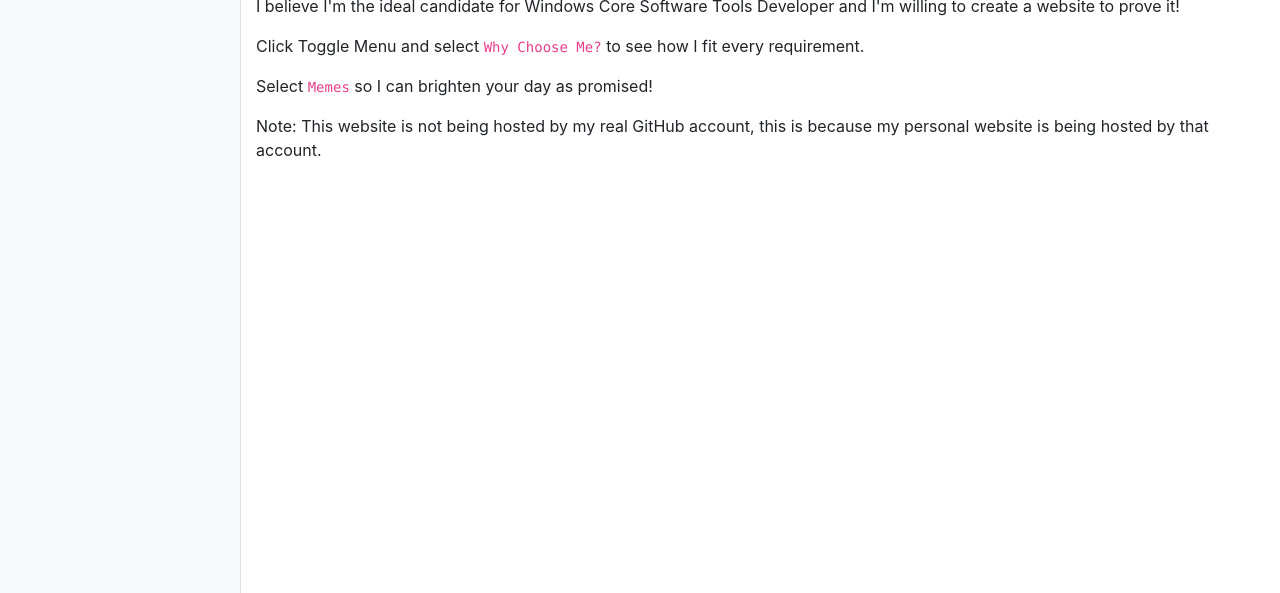
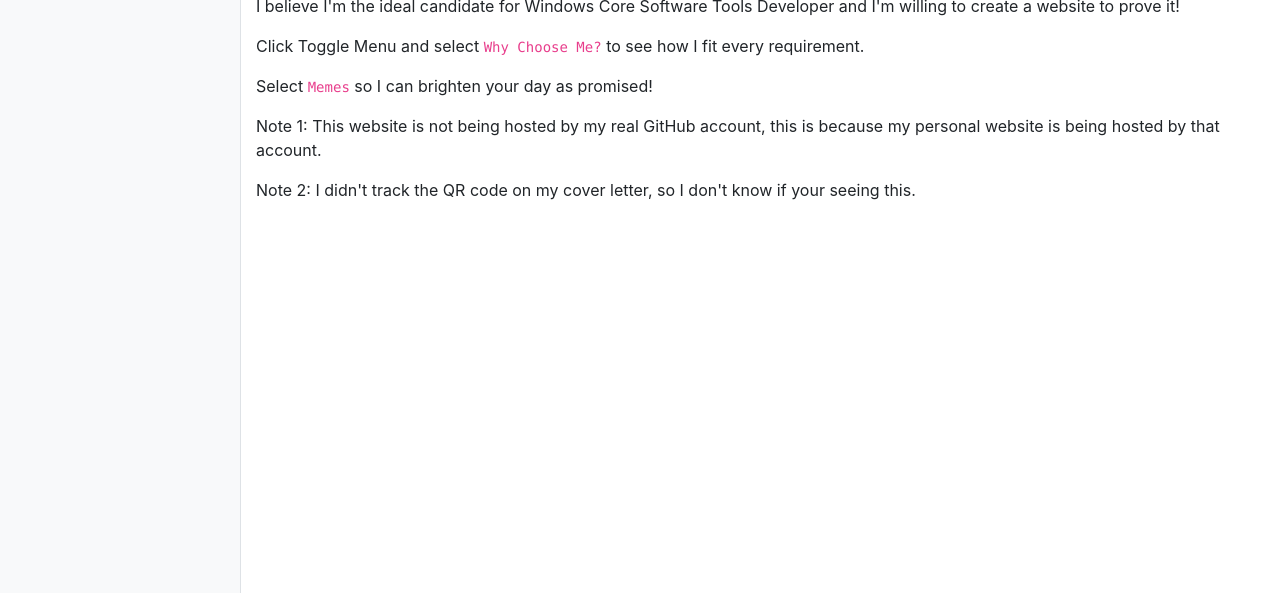
Before and after one commit to amdApplicant/amdApplicant.github.io, a website: page index.html in a window 1280 px wide. Shown: the part 207-800 px from the top of the page. Drawn offline with Linux system fonts and the light colour scheme.

Commit message:
Update index.html

```diff
--- a/index.html
+++ b/index.html
@@ -65,7 +65,9 @@
         <p>I believe I'm the ideal candidate for Windows Core Software Tools Developer and I'm willing to create a website to prove it!</p>
         <p>Click Toggle Menu and select <code>Why Choose Me?</code> to see how I fit every requirement.</p>
         <p>Select <code>Memes</code> so I can brighten your day as promised!</p>
-        <p>Note: This website is not being hosted by my real GitHub account, this is because my personal website is being hosted by that account.</p
+        <p>Note 1: This website is not being hosted by my real GitHub account, this is because my personal website is being hosted by that account.</p
+        <p>Note 2: I didn't track the QR code on my cover letter, so I don't know if your seeing this.</p
+
       </div>
     </div>
     <!-- /#page-content-wrapper -->
```
